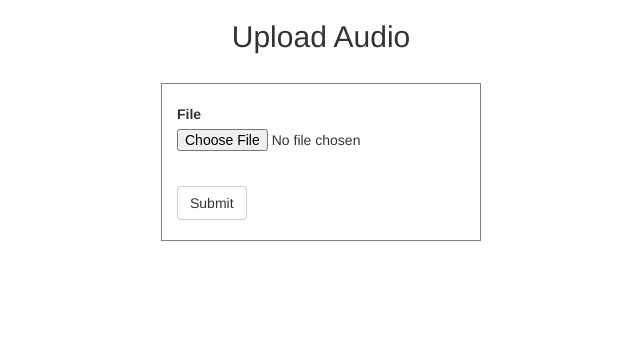
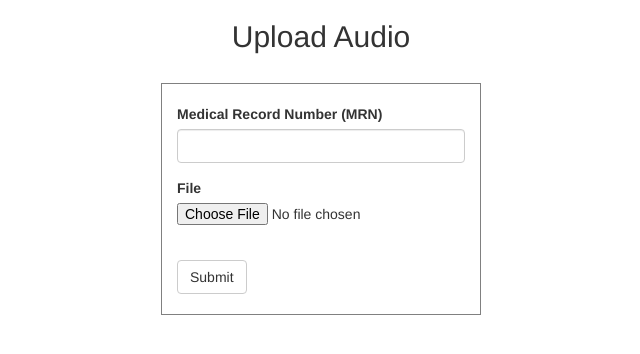
Before and after one commit to anishpdalal/ARMR, a Flask app: page /upload in a window 1280 px wide. Shown: the part 52-406 px from the top of the page, without its empty margins (319-959 px from the left). Run offline with Flask 2, Linux system fonts and the light colour scheme; the visitor is signed in with stand-in values (Sample User, id 1); some libraries are stand-ins or nearby versions.

Commit message:
final updates

```diff
--- a/code/app/templates/upload.html
+++ b/code/app/templates/upload.html
@@ -28,6 +28,7 @@ File Upload
 	<br>
     <form method="POST" enctype="multipart/form-data"> <!-- post : handle submission -->
         {{ form.csrf_token }} <!--  render the form's CSRF field like normal. -->
+        {{ wtf.form_field(form.mrn) }}
         {{ wtf.form_field(form.file_selector) }}
         <br/>
         {{ wtf.form_field(form.submit)}}
```
